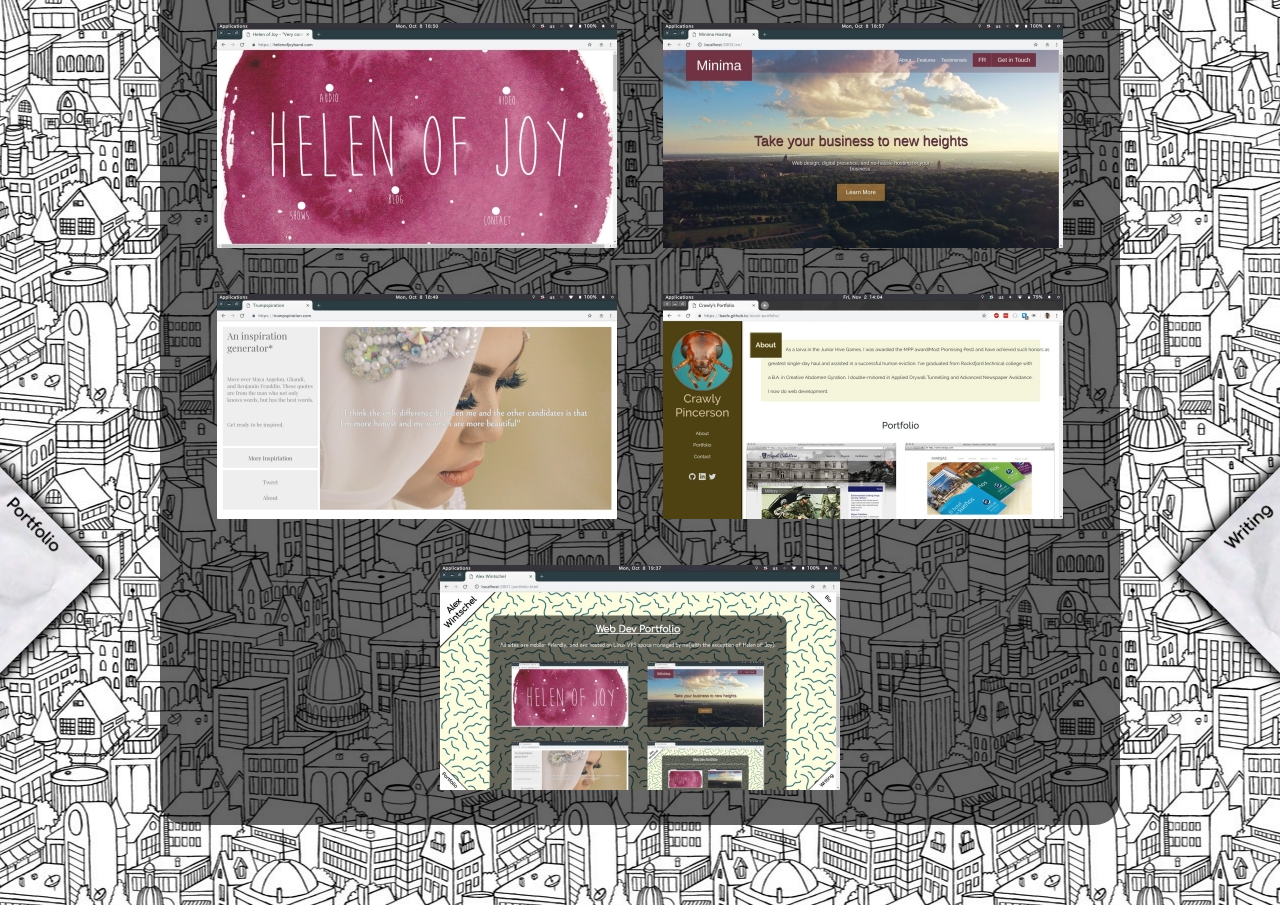
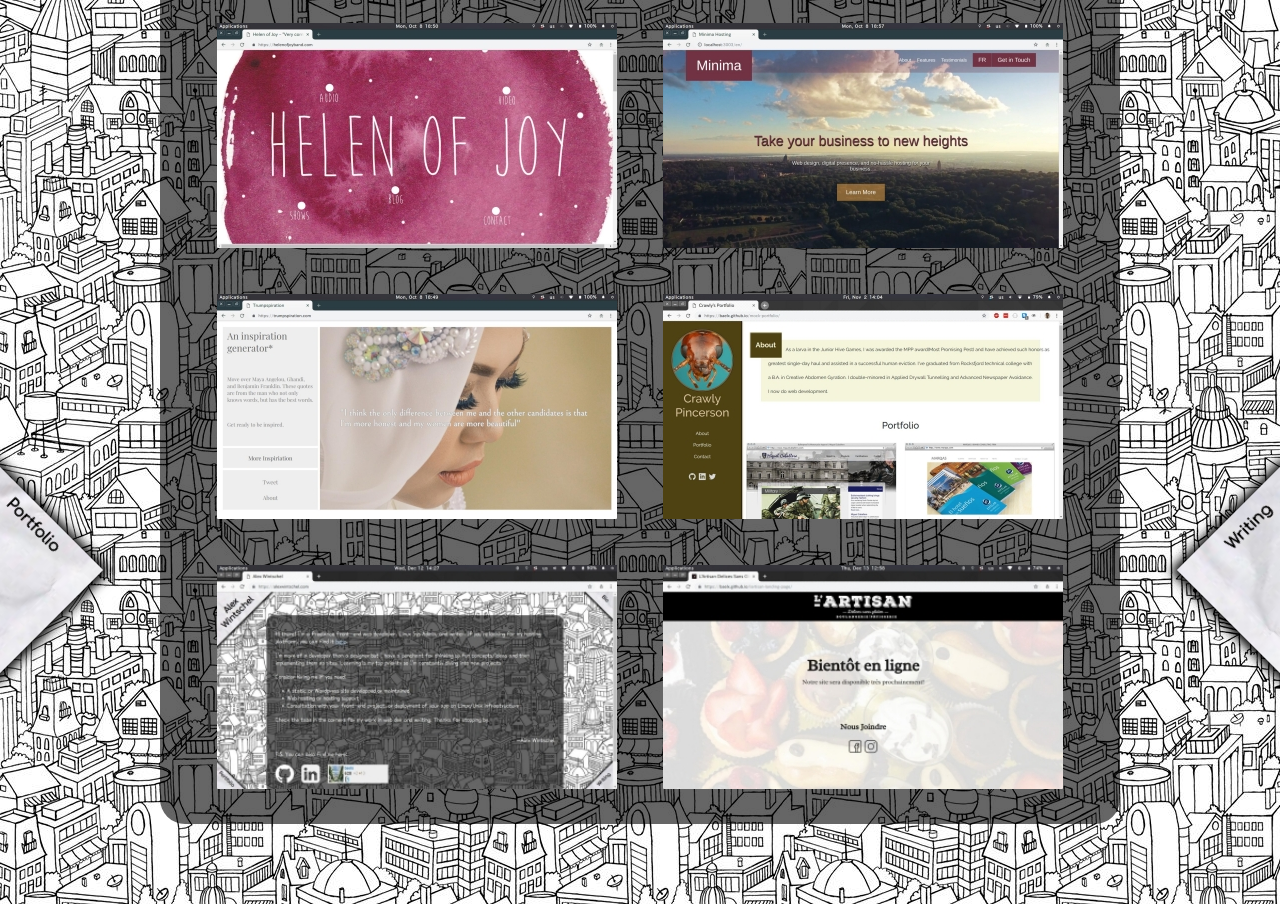
Before and after one commit to Baelx/portfolio, a website built with webpack: page app/portfolio.html in a window 1280 px wide. Shown: the part 240-1145 px from the top of the page. Built offline with nearby package versions, Linux system fonts and the light colour scheme; a web font is replaced by a local one.

Commit message:
added two more sites

```diff
--- a/app/assets/scss/base/_global.scss
+++ b/app/assets/scss/base/_global.scss
@@ -1,5 +1,5 @@
 * {
-box-sizing: border-box;
+  box-sizing: border-box;
 }
 
 html, body {
@@ -9,11 +9,13 @@ html, body {
 
 body {
   background: url("../../assets/imgs/city.jpg") repeat 0 0;
-  -webkit-animation: slide 40s linear infinite;
+  // -webkit-animation: slide 40s linear infinite;
+  // will-change: transform;
 }
 
 
 @-webkit-keyframes slide {
-    from { background-position: 0 0; }
-    to { background-position: -500px 0; }
+  from { background-position: 0 0; }
+  to { background-position: -500px 0; }
+
 }
--- a/app/assets/scss/modules/_nav.scss
+++ b/app/assets/scss/modules/_nav.scss
@@ -43,6 +43,7 @@ nav {
 .top-left {
   box-shadow: -6px 5px 10px black;
   transform: rotate(-45deg);
+// transform: inherit;
 
   width: 320px;
   height: 320px;
--- a/app/portfolio.html
+++ b/app/portfolio.html
@@ -63,16 +63,21 @@
     </div>
     <div class="wrapper">
       <div class="site-wrap">
-        <a href="https://alexwintschel.com"><img class="site-img" src="assets/imgs/alexwintschel.jpeg" alt="My Portfolio Site"></a>
+        <a href="https://alexwintschel.com"><img class="site-img" src="assets/imgs/site7.jpeg" alt="My Portfolio Site"></a>
+
+      </div>
+
+        <div class="site-wrap">
+          <a href="https://baelx.github.io/lartisan-landing-page/"><img class="site-img" src="assets/imgs/site6.jpeg" alt="L'Artisan Landing Page"></a>
 
 
 
+
+        </div>
+
       </div>
-    </div>
 
-
-
-  </main>
-  <script src="temp/js/App.js"></script>
-</body>
-</html>
+    </main>
+    <script src="temp/js/App.js"></script>
+  </body>
+  </html>
```
Also changed, not shown: app/assets/imgs/site6.jpeg (added), app/assets/imgs/site7.jpeg (added), app/temp/css/main.css.
